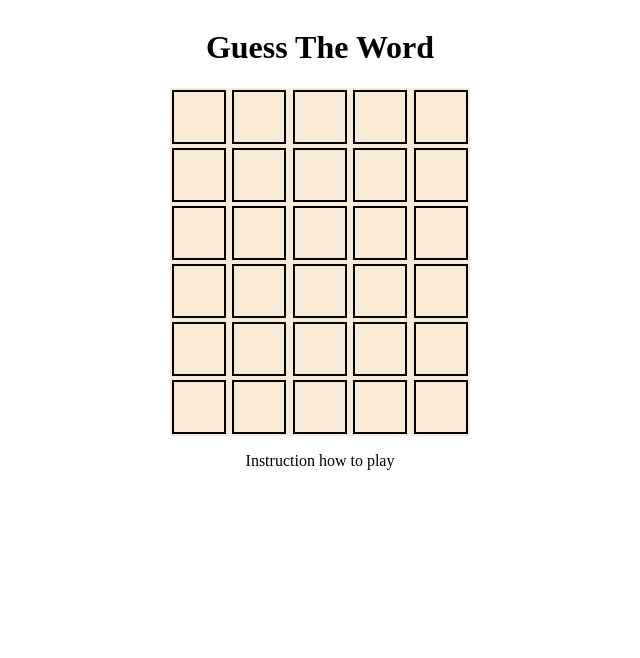
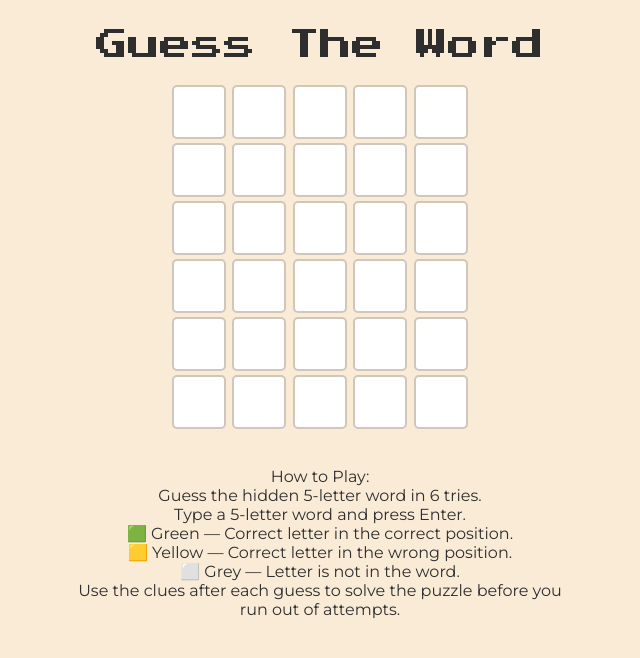
Before and after one commit to unicornmocha/wordle, a plain HTML site: page index.html in a window 1280 px wide. Shown: the whole page, without its empty margins (320-960 px from the left). Drawn offline with nearby package versions, Linux system fonts and the light colour scheme.

Commit message:
Polish Wordle UI

```diff
--- a/index.html
+++ b/index.html
@@ -4,10 +4,13 @@
         <meta charset="utf-8">
         <title>Wordle Game</title>
         <link rel="stylesheet" href="./style.css">
+        <link rel="preconnect" href="https://fonts.googleapis.com">
+        <link rel="preconnect" href="https://fonts.gstatic.com" crossorigin>
+        <link href="https://fonts.googleapis.com/css2?family=Montserrat:ital,wght@0,100..900;1,100..900&family=Poppins:ital,wght@0,100;0,200;0,300;0,400;0,500;0,600;0,700;0,800;0,900;1,100;1,200;1,300;1,400;1,500;1,600;1,700;1,800;1,900&family=Press+Start+2P&display=swap" rel="stylesheet">
     </head>
     <body>
         <div id="game-container">
-            <h1>Guess The Word</h1>
+            <h1 class="press-start-2p-regular">Guess The Word</h1>
             <div id="grid-container">
                 <div class="row r1">
                     <div class="tile t1">
@@ -112,7 +115,18 @@
                 </div>
             </div>
             <div class="bottom-section">
-               <p>Instruction how to play</p>
+               <p class="montserrat-instructions">How to Play:<br>
+
+Guess the hidden 5-letter word in 6 tries.<br>
+Type a 5-letter word and press Enter.<br>
+
+🟩 Green — Correct letter in the correct position.<br>
+
+🟨 Yellow — Correct letter in the wrong position.<br>
+
+⬜ Grey — Letter is not in the word.<br>
+
+Use the clues after each guess to solve the puzzle before you run out of attempts.</p>
             </div>
         </div>
         <script src="https://ajax.googleapis.com/ajax/libs/jquery/3.7.1/jquery.min.js"></script>
--- a/script.js
+++ b/script.js
@@ -33,22 +33,22 @@ var tileCounter = 1;
 function wordCompare() {
     for (var i = 0; i < 5; i++) {
         if (userInput[i] == randomWord[i]) {
-            $(".t"+tileCounter).css("background-color", "green");
+            $(".t"+tileCounter).css("background-color", "#6AAA64");
         } else if (randomWord.includes(userInput[i])) {
-            $(".t"+tileCounter).css("background-color", "yellow");
+            $(".t"+tileCounter).css("background-color", "#C9B458");
         } else {
-            $(".t"+tileCounter).css("background-color", "grey");
+            $(".t"+tileCounter).css("background-color", "#787C7E");
         }
         tileCounter++;
     }
     if (userInput == randomWord) {
         $("h1").text("Congratulations! You guessed the word!");
-        $(".bottom-section").html("<button class='restart-btn'>Restart</button>")
+        $(".bottom-section").html("<button class='restart-btn'>New Game</button>")
         // location.reload()
     }
     if (tileCounter > 30) {
         $("h1").text("Game Over! The word was: " + randomWord);
-        $(".bottom-section").html("<button class='restart-btn'>Restart</button>")
+        $(".bottom-section").html("<button class='restart-btn'>New Game</button>")
         // location.reload()
     }
     userInput = "";
--- a/style.css
+++ b/style.css
@@ -1,8 +1,33 @@
+body {
+    background-color: antiquewhite;
+    color: #2E2E2E;
+    font-family: "Montserrat", sans-serif;
+    font-optical-sizing: auto;
+    font-weight: 400;
+    font-style: normal;
+}
+
+.press-start-2p-regular {
+  font-family: "Press Start 2P", system-ui;
+  font-weight: 400;
+  font-style: normal;
+}
+
+
+.montserrat-instructions {
+  font-family: "Montserrat", sans-serif;
+  font-optical-sizing: auto;
+  font-weight: 400;
+  font-style: normal;
+}
+
 .tile {
     height: 50px;
     width: 50px;
-    border: 2px solid black;
+    border: 2px solid #CFC7BC;
+    border-radius: 5px;
     margin: 2px;
+    background-color: #FFFFFF;
 }
 
 .row {
@@ -13,7 +38,7 @@
 }
 
 #grid-container {
-    background-color: antiquewhite;
+    /* background-color: antiquewhite; */
     width: 300px;
 }
 
@@ -28,7 +53,6 @@ input.tile-input {
     text-align: center;
     font-size: 24px;
     border: none;
-    background-color: transparent;
 }
 
 .tile-content {
@@ -42,4 +66,14 @@ input.tile-input {
     padding: 10px 20px;
     font-size: 16px;
     cursor: pointer;
+    background-color: #6AAA64;
+    color: white;
+    border: none;
+    border-radius: 5px;
 }
+
+.bottom-section {
+    margin-top: 20px;
+    text-align: center;
+    width: 500px;
+}
```
Also changed, not shown: 1 other file.
